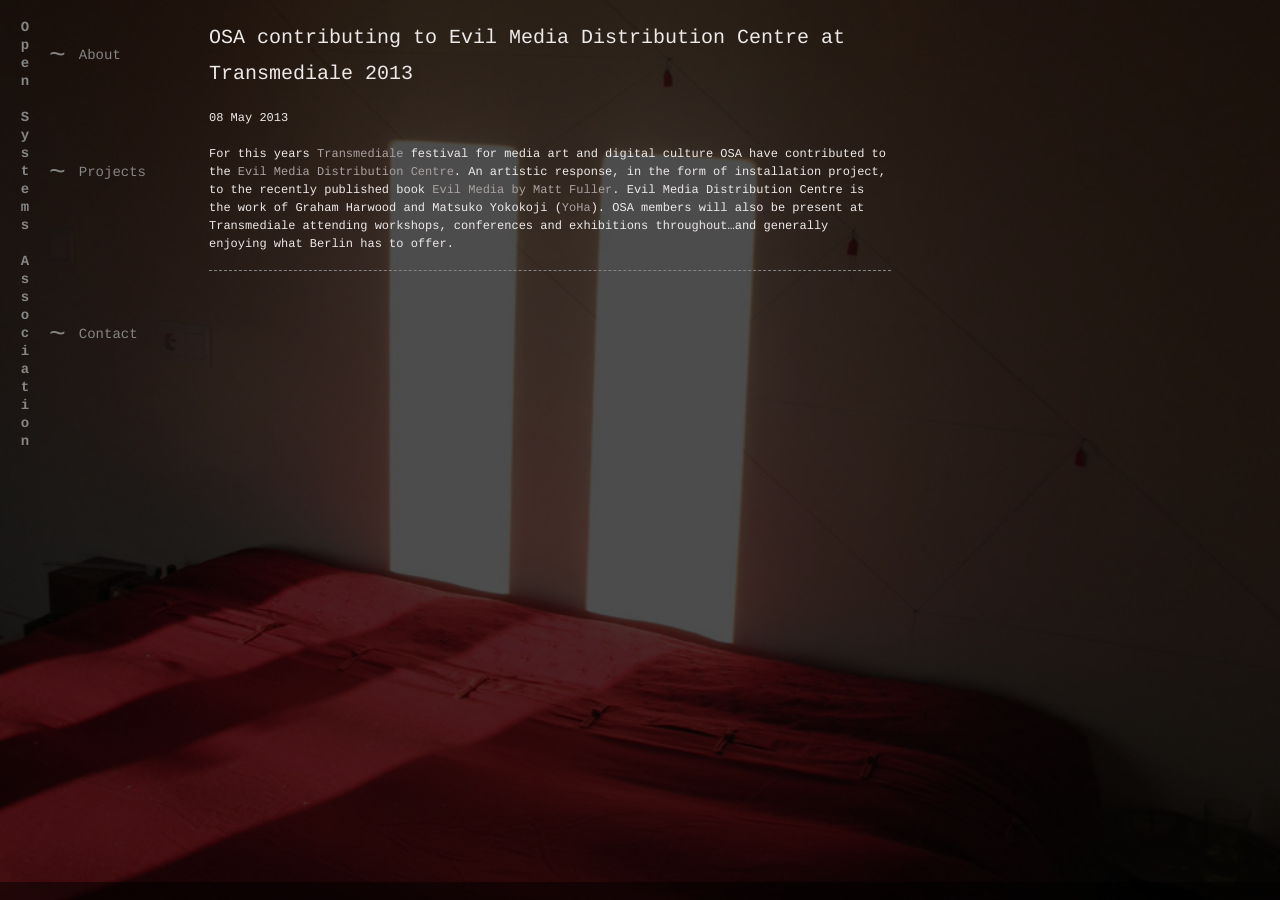
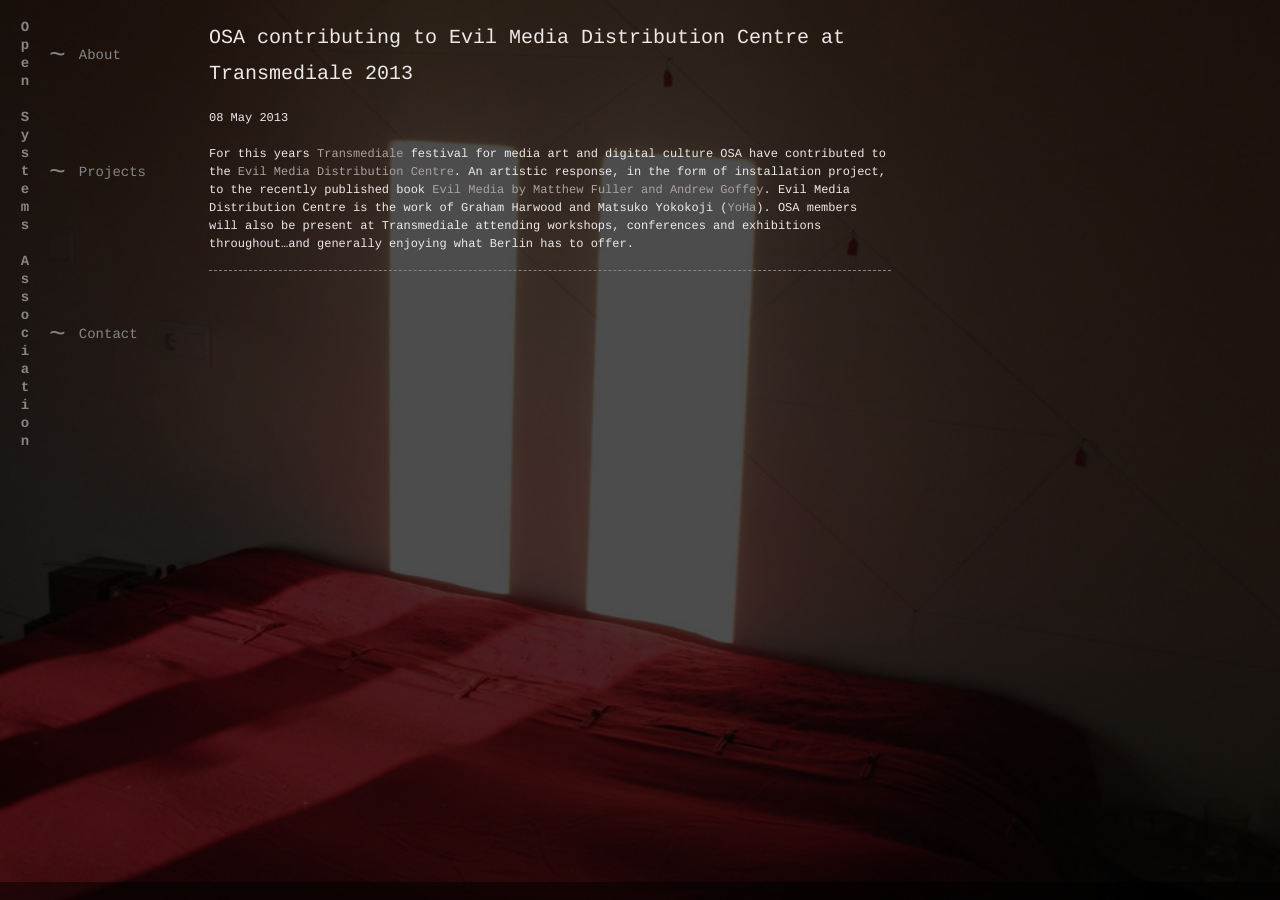
Before and after one commit to opensystemsassociation/opensystemsassociation.github.com, a Jekyll site: the page built from _posts/2013-05-08-news-osa-contributing-to-evil-media.md, in a window 1280 px wide. Built offline with Jekyll 4.4.1, drawn with Linux system fonts in a browser that asks for light colours; nearby versions of some CDN libraries.

Commit message:
Update 2013-05-08-news-osa-contributing-to-evil-media.md

```diff
--- a/_posts/2013-05-08-news-osa-contributing-to-evil-media.md
+++ b/_posts/2013-05-08-news-osa-contributing-to-evil-media.md
@@ -6,6 +6,6 @@
 tags: [news]
 ---
 
-For this years [Transmediale](http://www.transmediale.de/) festival for media art and digital culture OSA have contributed to the [Evil Media Distribution Centre](http://www.transmediale.de/content/evil-media-distribution-centre). An artistic response, in the form of installation project, to the recently published book [Evil Media by Matt Fuller](http://mitpress.mit.edu/books/evil-media-0). Evil Media Distribution Centre is the work of Graham Harwood and Matsuko Yokokoji
+For this years [Transmediale](http://www.transmediale.de/) festival for media art and digital culture OSA have contributed to the [Evil Media Distribution Centre](http://www.transmediale.de/content/evil-media-distribution-centre). An artistic response, in the form of installation project, to the recently published book [Evil Media by Matthew Fuller and Andrew Goffey](http://mitpress.mit.edu/books/evil-media-0). Evil Media Distribution Centre is the work of Graham Harwood and Matsuko Yokokoji
 ([YoHa](http://yoha.co.uk/)).
 OSA members will also be present at Transmediale attending workshops, conferences and exhibitions throughout...and generally enjoying what Berlin has to offer.
```
